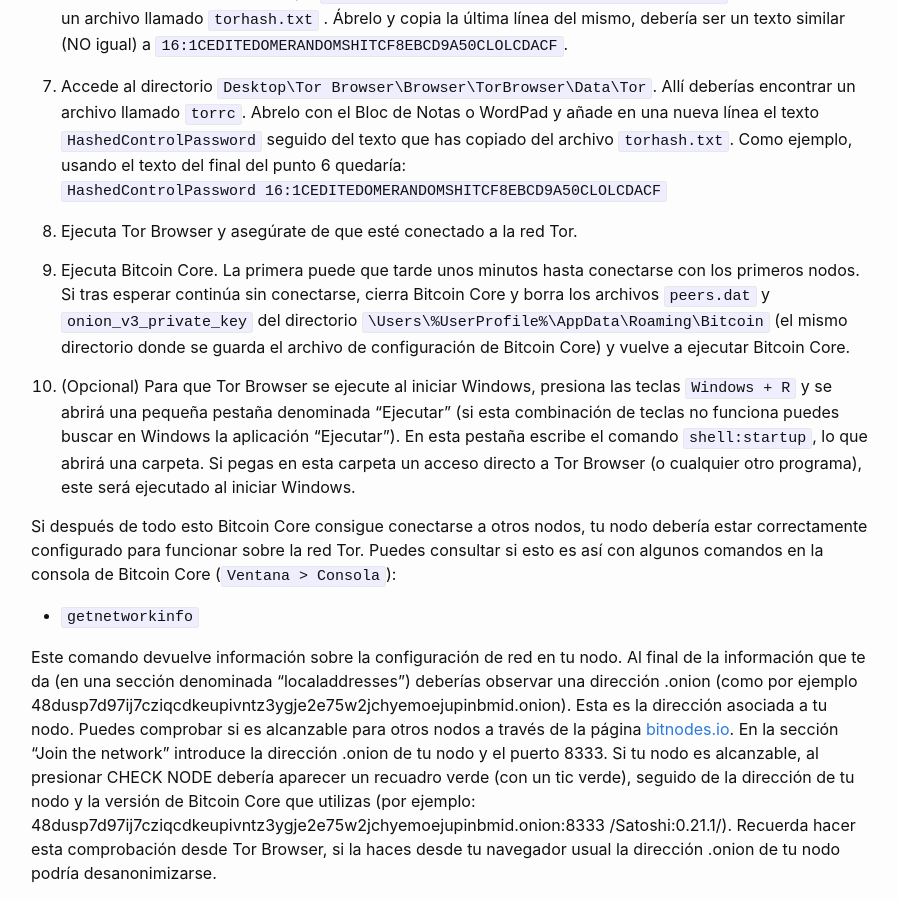
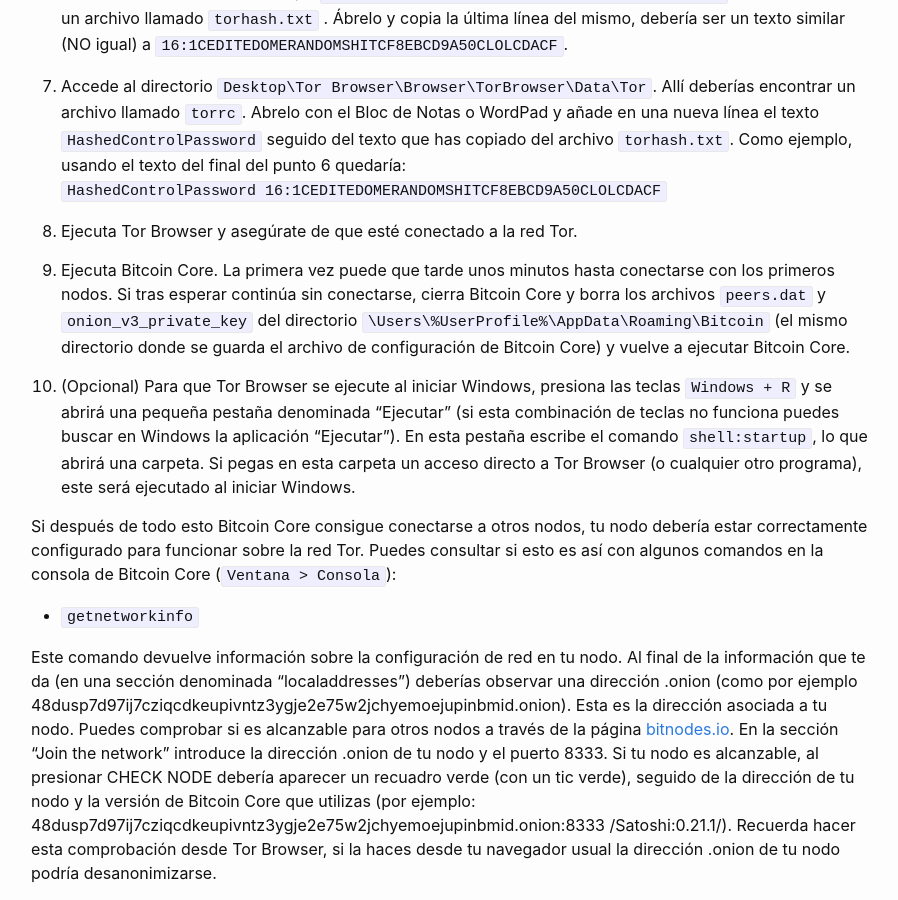
Before and after one commit to danieldemercado/mi-blog, a Jekyll site: the page built from _posts/2021-08-25-nodo-Bitcoin-sobre-Tor-en-Windows.md, in a window 1280 px wide and 900 px high, scrolled down 2981 px. Shown: the whole window, without its empty margins (189-1087 px from the left). Built offline with Jekyll 4.4.1, drawn with Linux system fonts in a browser that asks for light colours; comment, search, counter and statistics services are not loaded.

Commit message:
Update 2021-08-25-nodo-Bitcoin-sobre-Tor-en-Windows.md

```diff
--- a/_posts/2021-08-25-nodo-Bitcoin-sobre-Tor-en-Windows.md
+++ b/_posts/2021-08-25-nodo-Bitcoin-sobre-Tor-en-Windows.md
@@ -87,7 +87,7 @@
 
 8. Ejecuta Tor Browser y asegúrate de que esté conectado a la red Tor.
 
-9. Ejecuta Bitcoin Core. La primera puede que tarde unos minutos hasta conectarse con los primeros nodos. Si tras esperar continúa sin conectarse, cierra Bitcoin Core y borra los archivos `peers.dat` y `onion_v3_private_key` del directorio `\Users\%UserProfile%\AppData\Roaming\Bitcoin` (el mismo directorio donde se guarda el archivo de configuración de Bitcoin Core) y vuelve a ejecutar Bitcoin Core.
+9. Ejecuta Bitcoin Core. La primera vez puede que tarde unos minutos hasta conectarse con los primeros nodos. Si tras esperar continúa sin conectarse, cierra Bitcoin Core y borra los archivos `peers.dat` y `onion_v3_private_key` del directorio `\Users\%UserProfile%\AppData\Roaming\Bitcoin` (el mismo directorio donde se guarda el archivo de configuración de Bitcoin Core) y vuelve a ejecutar Bitcoin Core.
 
 10. (Opcional) Para que Tor Browser se ejecute al iniciar Windows, presiona las teclas `Windows + R` y se abrirá una pequeña pestaña denominada “Ejecutar” (si esta combinación de teclas no funciona puedes buscar en Windows la aplicación “Ejecutar”). En esta pestaña escribe el comando `shell:startup`, lo que abrirá una carpeta. Si pegas en esta carpeta un acceso directo a Tor Browser (o cualquier otro programa), este será ejecutado al iniciar Windows.
 
```
